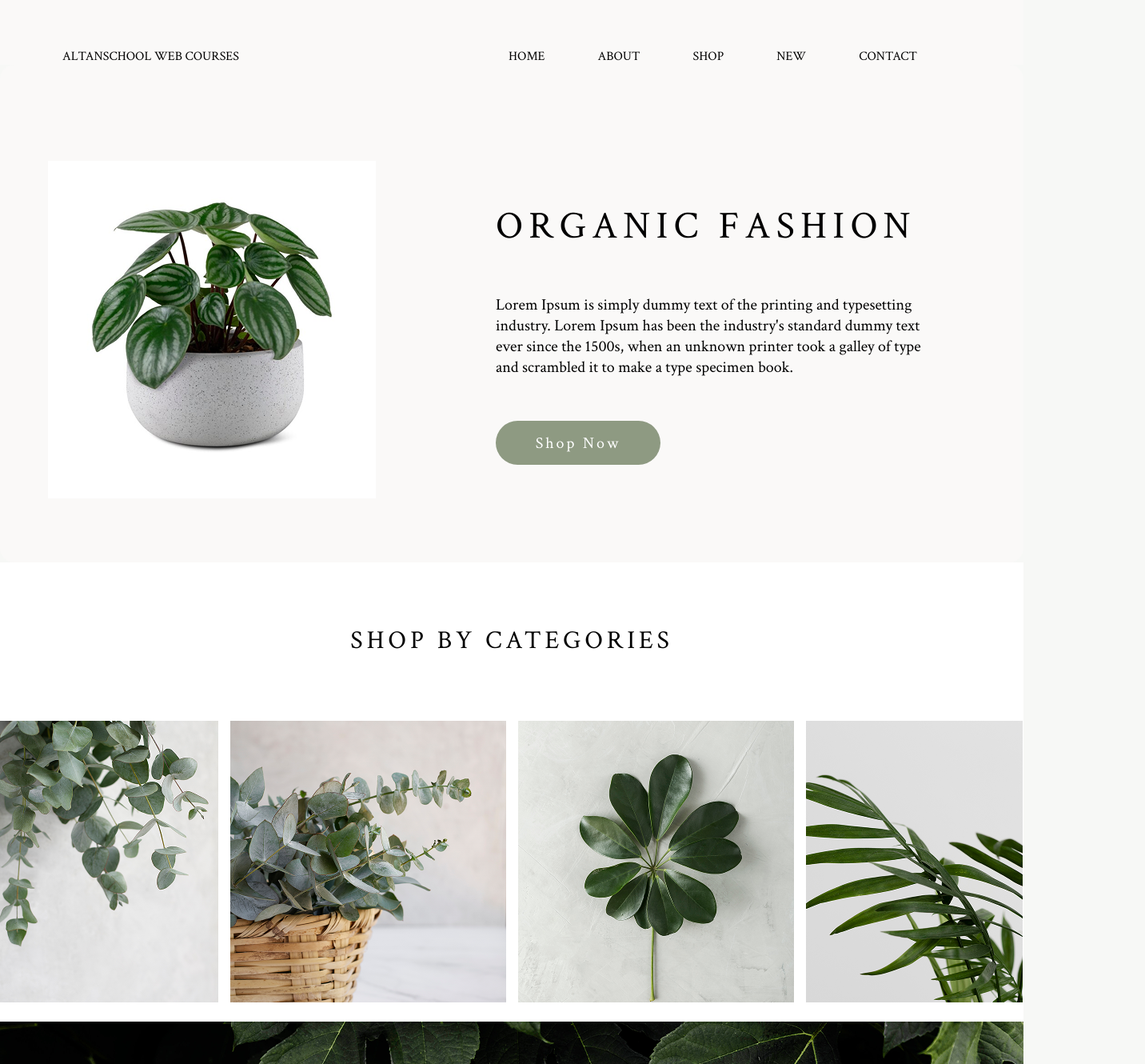
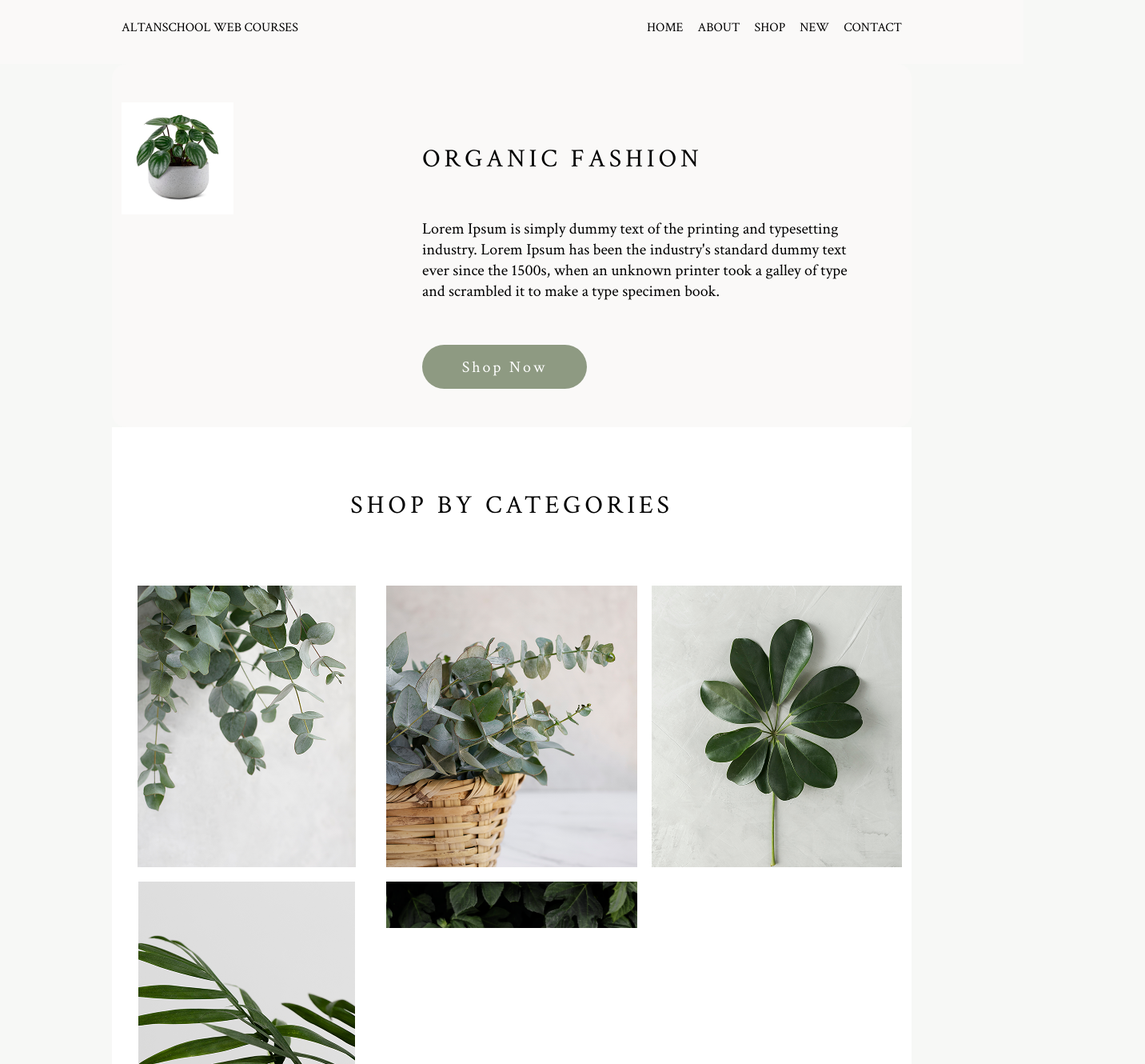
Before and after one commit to chasov-artem/organic-repo, a React (Vite) app: page / in a window 1280 px wide. Shown: the top 1330 px of the page at 80% size, 1432 px wide, since content can reach past the window. Built offline with nearby package versions, Linux system fonts and the light colour scheme.

Commit message:
styles: media-start

```diff
--- a/src/components/About/About.module.scss
+++ b/src/components/About/About.module.scss
@@ -90,4 +90,64 @@
       align-items: center;
     }
   }
+
+  @media (max-width: 1920px) {
+    .about {
+      max-width: 1600px;
+      padding: 80px 40px;
+    }
+  }
+  @media (max-width: 1366px) {
+    .about {
+      max-width: 1200px;
+      padding: 64px 24px;
+      gap: 32px;
+    }
+    .about__img {
+      width: 220px;
+      height: 320px;
+    }
+  }
+  @media (max-width: 1280px) {
+    .about {
+      max-width: 1000px;
+      padding: 48px 12px;
+      gap: 18px;
+    }
+    .about__img {
+      width: 140px;
+      height: 180px;
+    }
+    .about__title {
+      font-size: 1.2rem;
+    }
+  }
+  @media (max-width: 992px) {
+    .about {
+      max-width: 700px;
+      padding: 32px 8px;
+      flex-direction: column;
+      gap: 8px;
+    }
+    .about__img {
+      width: 100px;
+      height: 120px;
+    }
+    .about__title {
+      font-size: 1rem;
+    }
+  }
+  @media (max-width: 375px) {
+    .about {
+      max-width: 100vw;
+      padding: 16px 2px;
+    }
+    .about__img {
+      width: 80px;
+      height: 80px;
+    }
+    .about__title {
+      font-size: 0.9rem;
+    }
+  }
 }
--- a/src/components/CategoryList/CategoryList.module.scss
+++ b/src/components/CategoryList/CategoryList.module.scss
@@ -99,4 +99,44 @@
       height: 60px;
     }
   }
+
+  @media (max-width: 1920px) {
+    max-width: 1600px;
+    padding-left: 40px;
+    padding-right: 40px;
+  }
+  @media (max-width: 1366px) {
+    max-width: 1200px;
+    padding-left: 24px;
+    padding-right: 24px;
+    .category-list__items {
+      gap: 18px;
+    }
+  }
+  @media (max-width: 1280px) {
+    max-width: 1000px;
+    padding-left: 12px;
+    padding-right: 12px;
+    .category-list__items {
+      grid-template-columns: repeat(3, 1fr);
+    }
+  }
+  @media (max-width: 992px) {
+    max-width: 700px;
+    padding-left: 4px;
+    padding-right: 4px;
+    .category-list__items {
+      grid-template-columns: repeat(2, 1fr);
+      gap: 8px;
+    }
+  }
+  @media (max-width: 375px) {
+    max-width: 100vw;
+    padding-left: 2px;
+    padding-right: 2px;
+    .category-list__items {
+      grid-template-columns: 1fr;
+      gap: 4px;
+    }
+  }
 }
--- a/src/components/ContactForm/ContactForm.module.scss
+++ b/src/components/ContactForm/ContactForm.module.scss
@@ -218,4 +218,80 @@
     opacity: 0.7;
     text-align: left;
   }
+
+  @media (max-width: 1920px) {
+    .contact {
+      max-width: 1600px;
+      padding: 80px 40px;
+    }
+  }
+  @media (max-width: 1366px) {
+    .contact {
+      max-width: 1200px;
+      padding: 64px 24px;
+    }
+    .contact__img-wrap {
+      width: 320px;
+      height: 400px;
+    }
+  }
+  @media (max-width: 1280px) {
+    .contact {
+      max-width: 1000px;
+      padding: 48px 12px;
+    }
+    .contact__img-wrap {
+      width: 220px;
+      height: 320px;
+    }
+    .contact__form-wrap {
+      width: 100%;
+      max-width: 100%;
+    }
+  }
+  @media (max-width: 992px) {
+    .contact {
+      max-width: 700px;
+      padding: 32px 8px;
+    }
+    .contact__container {
+      flex-direction: column;
+      gap: 24px;
+    }
+    .contact__img-wrap {
+      width: 100%;
+      height: 220px;
+      position: static;
+    }
+    .contact__img {
+      width: 100%;
+      height: 220px;
+    }
+    .contact__form-wrap {
+      width: 100%;
+      max-width: 100%;
+    }
+  }
+  @media (max-width: 375px) {
+    .contact {
+      max-width: 100vw;
+      padding: 16px 2px;
+    }
+    .contact__container {
+      flex-direction: column;
+      gap: 12px;
+    }
+    .contact__img-wrap {
+      width: 100%;
+      height: 120px;
+    }
+    .contact__img {
+      width: 100%;
+      height: 120px;
+    }
+    .contact__form-wrap {
+      width: 100%;
+      max-width: 100%;
+    }
+  }
 }
--- a/src/components/Header/Header.module.scss
+++ b/src/components/Header/Header.module.scss
@@ -37,19 +37,55 @@
     }
   }
 
-  @media (max-width: 900px) {
+  @media (max-width: 1920px) {
     &__container {
-      flex-direction: column;
-      gap: 12px;
-      padding: 18px 10px 12px 10px;
-      align-items: center;
+      max-width: 1600px;
+      padding: 40px 40px 0 40px;
+    }
+  }
+  @media (max-width: 1366px) {
+    &__container {
+      max-width: 1200px;
+      padding: 32px 24px 0 24px;
+    }
+    &__nav {
+      gap: 32px;
+    }
+  }
+  @media (max-width: 1280px) {
+    &__container {
+      max-width: 1000px;
+      padding: 24px 12px 0 12px;
+    }
+    &__logo {
+      font-size: 1rem;
     }
     &__nav {
       gap: 18px;
-      justify-content: center;
+    }
+  }
+  @media (max-width: 992px) {
+    &__container {
+      flex-direction: column;
+      gap: 8px;
+      padding: 12px 8px 0 8px;
+    }
+    &__nav {
+      gap: 10px;
+    }
+  }
+  @media (max-width: 375px) {
+    &__container {
+      max-width: 100vw;
+      padding: 8px 4px 0 4px;
+      flex-direction: column;
+      gap: 4px;
     }
     &__logo {
-      margin-bottom: 8px;
+      font-size: 0.9rem;
+    }
+    &__nav {
+      gap: 6px;
     }
   }
 }
--- a/src/components/Hero/Hero.module.scss
+++ b/src/components/Hero/Hero.module.scss
@@ -88,4 +88,75 @@
       height: 180px;
     }
   }
+
+  @media (max-width: 1920px) {
+    max-width: 1600px;
+    padding: 80px 40px;
+  }
+  @media (max-width: 1366px) {
+    max-width: 1200px;
+    padding: 64px 24px;
+    &__img-wrap {
+      width: 300px;
+      height: 300px;
+    }
+    &__img {
+      width: 220px;
+      height: 220px;
+    }
+  }
+  @media (max-width: 1280px) {
+    max-width: 1000px;
+    padding: 48px 12px;
+    &__img-wrap {
+      width: 200px;
+      height: 200px;
+    }
+    &__img {
+      width: 140px;
+      height: 140px;
+    }
+    &__title {
+      font-size: 2rem;
+    }
+  }
+  @media (max-width: 992px) {
+    flex-direction: column;
+    gap: 24px;
+    padding: 32px 8px;
+    &__img-wrap {
+      width: 160px;
+      height: 160px;
+    }
+    &__img {
+      width: 100px;
+      height: 100px;
+    }
+    &__title {
+      font-size: 1.5rem;
+    }
+  }
+  @media (max-width: 375px) {
+    max-width: 100vw;
+    padding: 24px 4px;
+    &__container {
+      flex-direction: column;
+      gap: 12px;
+      padding: 0;
+    }
+    &__img-wrap {
+      width: 120px;
+      height: 120px;
+    }
+    &__img {
+      width: 80px;
+      height: 80px;
+    }
+    &__title {
+      font-size: 1.1rem;
+    }
+    &__text {
+      font-size: 0.9rem;
+    }
+  }
 }
--- a/src/components/NewCollection/NewCollection.module.scss
+++ b/src/components/NewCollection/NewCollection.module.scss
@@ -134,4 +134,54 @@
       margin-top: 14px;
     }
   }
+
+  @media (max-width: 1920px) {
+    .new-collection {
+      max-width: 1600px;
+      padding-left: 40px;
+      padding-right: 40px;
+    }
+  }
+  @media (max-width: 1366px) {
+    .new-collection {
+      max-width: 1200px;
+      padding-left: 24px;
+      padding-right: 24px;
+    }
+    .new-collection__items {
+      gap: 32px;
+    }
+  }
+  @media (max-width: 1280px) {
+    .new-collection {
+      max-width: 1000px;
+      padding-left: 12px;
+      padding-right: 12px;
+    }
+    .new-collection__items {
+      gap: 18px;
+    }
+  }
+  @media (max-width: 992px) {
+    .new-collection {
+      max-width: 700px;
+      padding-left: 4px;
+      padding-right: 4px;
+    }
+    .new-collection__items {
+      flex-direction: column;
+      gap: 8px;
+    }
+  }
+  @media (max-width: 375px) {
+    .new-collection {
+      max-width: 100vw;
+      padding-left: 2px;
+      padding-right: 2px;
+    }
+    .new-collection__items {
+      flex-direction: column;
+      gap: 4px;
+    }
+  }
 }
```
